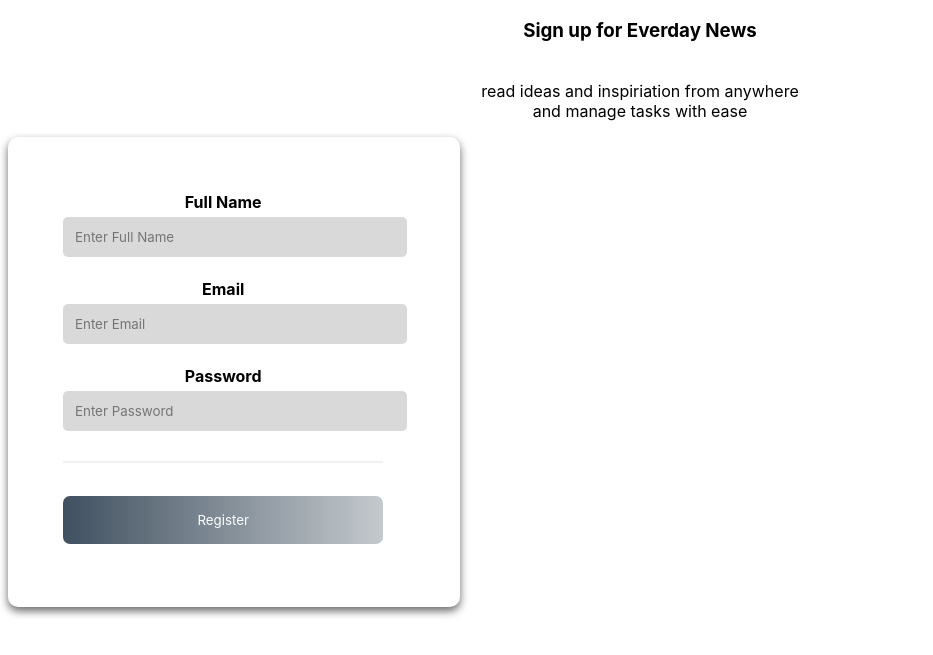
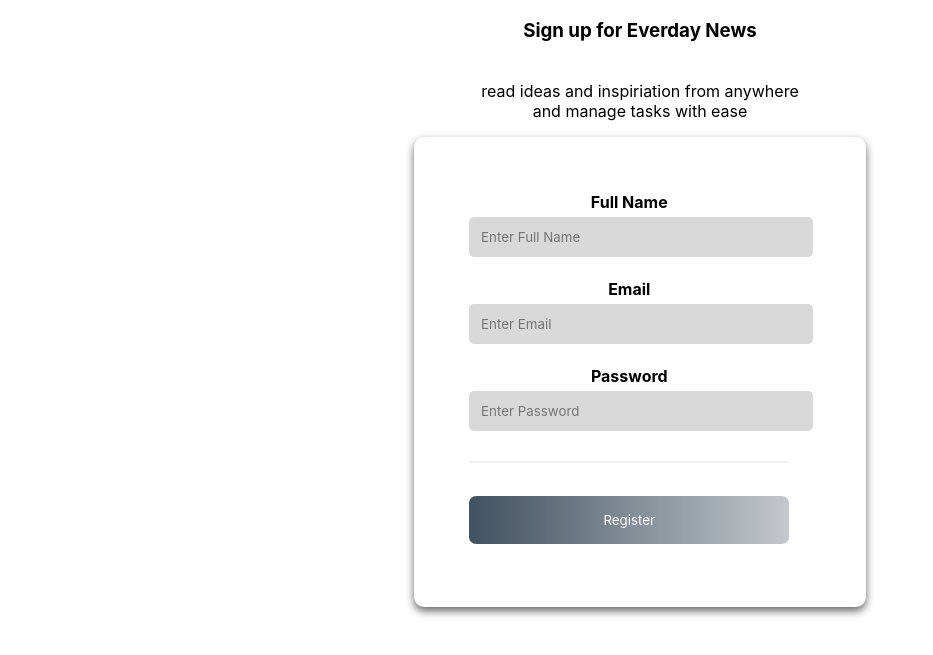
Before and after one commit to mbangi66/SginUp-Form, a plain HTML site: page index.html in a window 1280 px wide. Shown: the part 63-718 px from the top of the page, without its empty margins (0-933 px from the left). Drawn offline with Linux system fonts and the light colour scheme.

Commit message:
Updated margin

```diff
--- a/HTMLForm.css
+++ b/HTMLForm.css
@@ -15,6 +15,7 @@ header {
 
 .card {
 	display: flex;
+        Margin: auto;
 	color: black;
 	text-align: center;
     box-shadow: 0 4px 8px 0 rgba(0,0,0,0.6);
```
